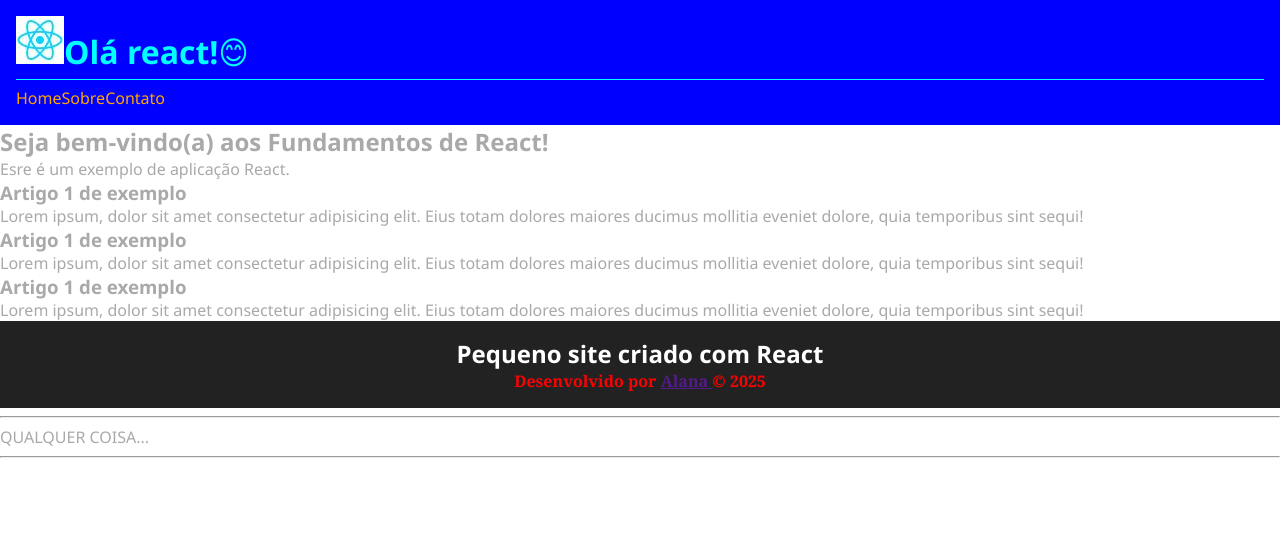
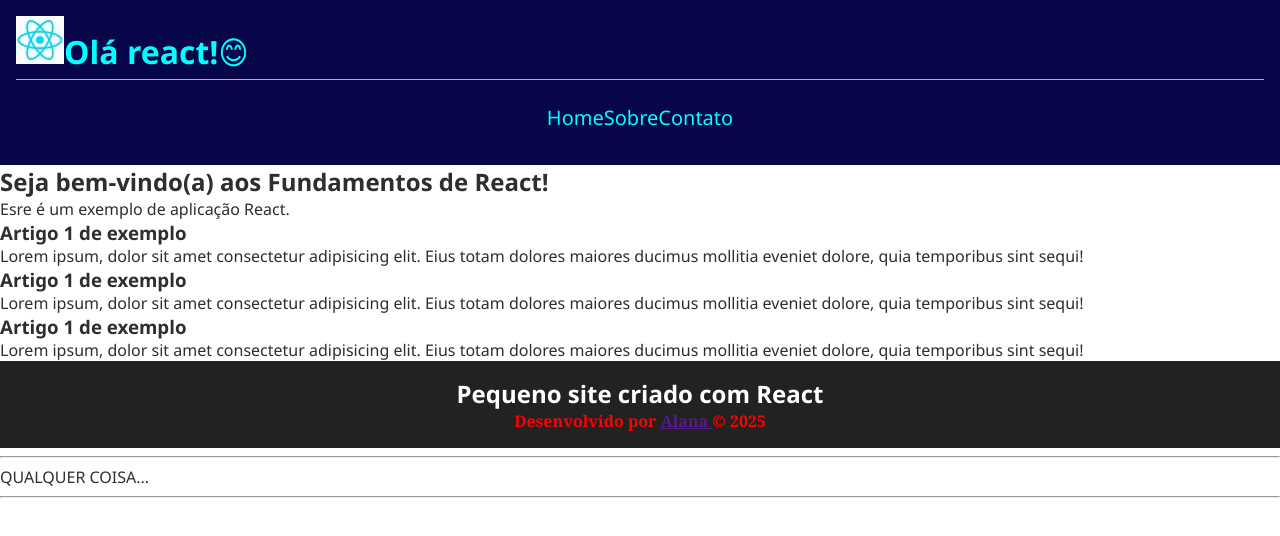
Before and after one commit to alanasrocha08/react-fundamentos, a React (Vite) app: page / in a window 1280 px wide. Shown: the top 536 px of the page. Built offline with nearby package versions, Linux system fonts and the light colour scheme.

Commit message:
Adiciona mini exercício de module css

```diff
--- a/src/components/Cabecalho.module.css
+++ b/src/components/Cabecalho.module.css
@@ -3,12 +3,11 @@ Isso, vai te obrigat a usar a classe através de sintaxe de array com colchetes.
 
 /* Prefira usar a sintaxe camelCase (ou snake_case: ,topo_site):  */
 .topoSite {
-  background-color: blue;
+  background-color: rgb(6, 6, 73);
   color: aqua;
   padding: 1rem;
 
   a {
-    color: orange;
     text-decoration: none;
   }
 
--- a/src/components/Cabecalho.tsx
+++ b/src/components/Cabecalho.tsx
@@ -6,7 +6,7 @@ import estilos from "./Cabecalho.module.css";
 
 export default function Cabecalho() {
   return (
-    <header className={estilos["topoSite"]}>
+    <header className={estilos.topoSite}>
       <h1>
         <img src={logo} alt="" />
         Olá react!😊
--- /dev/null
+++ b/src/components/Menu.module.css
@@ -0,0 +1,19 @@
+/* 1) Crie regras para formatar os os links do menu (nav)
+2) Importe e aplique os recursos do módulo no componente Menu*/
+.menu {
+  padding: 1rem;
+  font-size: 20px;
+  line-height: 1.5;
+  text-align: center;
+
+  a {
+    background-color: rgb(6, 6, 73);
+    color: aqua;
+    transition: color 0.5s;
+  }
+
+  a:hover {
+    background-color: aqua;
+    color: rgb(6, 6, 73);
+  }
+}
--- a/src/components/Menu.tsx
+++ b/src/components/Menu.tsx
@@ -1,6 +1,8 @@
+import estilos from "./Menu.module.css";
+
 export default function Menu() {
   return (
-    <nav>
+    <nav className={estilos.menu}>
       <a href="">Home</a>
       <a href="">Sobre</a>
       <a href="">Contato</a>
--- a/src/global.css
+++ b/src/global.css
@@ -16,7 +16,7 @@ p {
 body {
   font-family: "Segoe UI", Tahoma, Geneva, Verdana, sans-serif;
   background-color: white;
-  color: darkgrey;
+  color: rgb(46, 46, 46);
 }
 
 /* Seletor descendente */
```
